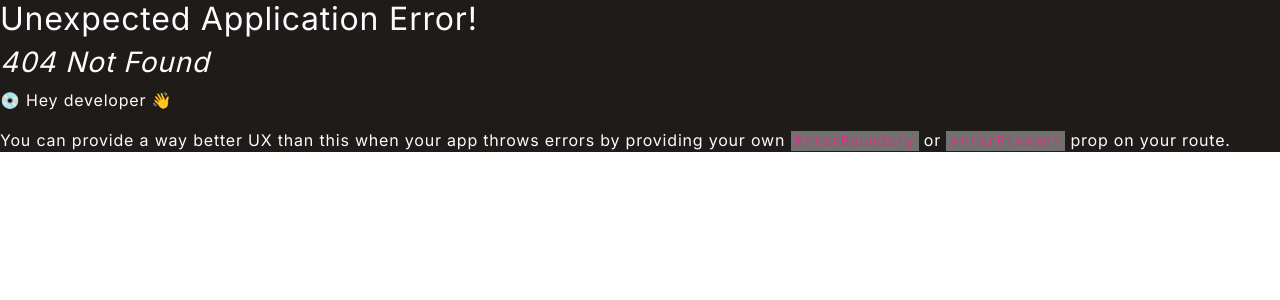
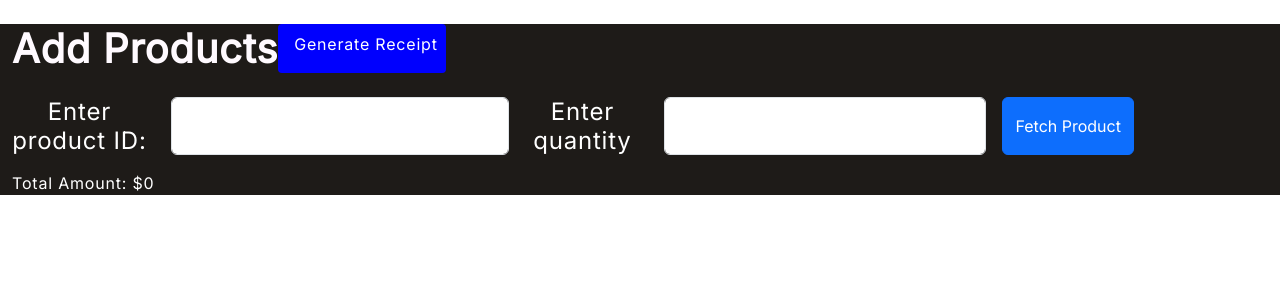
Before and after one commit to tobidechamp15/InvoiceXpress, a React (Create React App) app: page /rec-test in a window 1280 px wide. Before the commit this address had no page. Shown: the top 300 px of the page. Built offline with nearby package versions, Linux system fonts and the light colour scheme; a web font is replaced by a local one.

Commit message:
Get Product By Product ID

```diff
--- a/src/Components/Products.jsx
+++ b/src/Components/Products.jsx
@@ -1,39 +1,32 @@
 import React, { useEffect, useState } from "react";
 import { Link } from "react-router-dom";
 import axiosInstance from "./axios/axios";
+import headers from "./headers/headers";
 
 const Products = () => {
   //   const [showModal, setShowModal] = useState(false);
 
   const [userProducts, setUserProducts] = useState([]);
-  const userToken = localStorage.getItem("userToken");
-  const userID = localStorage.getItem("userID");
+  //   const userToken = localStorage.getItem("userToken");
+  //   const userID = localStorage.getItem("userID");
   //   console.log(userID);
   const getAllProduct = () => {
     axiosInstance
-      .get("/getAllProduct", {
-        headers: {
-          Authorization: `Bearer ${userToken}`,
-        },
+      .get("/getAllProduct", { headers })
+      .then((response) => {
+        // console.log(response.data);
+        const datas = response.data.data;
+
+        datas.sort((a, b) => a.productID - b.productID);
+
+        setUserProducts(datas);
       })
-      .then((response) => {
-        const datas = response.data.data;
-        let dataList = [];
-        for (let i in datas) {
-          if (datas[i].user === userID) {
-            dataList.push(datas[i]);
-          }
-        }
-        console.log(dataList);
-        dataList.sort((a, b) => a.productID - b.productID);
-
-        setUserProducts(dataList);
-      });
+      .catch((err) => console.error(err));
   };
 
   useEffect(() => {
     getAllProduct();
-  }, []);
+  }, [userProducts]);
   return (
     <div className="text-white container-fluid h-screen my-4 ">
       <div className="justify-between items-center flex md:mx-[24px]">
--- /dev/null
+++ b/src/Components/ReceiptTest.jsx
@@ -0,0 +1,106 @@
+import React, { useState } from "react";
+import axiosInstance from "./axios/axios";
+import headers from "./headers/headers";
+
+const ReceiptTest = () => {
+  const [products, setProducts] = useState([]);
+  const [productInput, setProductInput] = useState({ id: "", quantity: "" });
+
+  const handleInputChange = (e) => {
+    const { name, value } = e.target;
+    setProductInput((prevInput) => ({ ...prevInput, [name]: value }));
+  };
+
+  const fetchProduct = async () => {
+    try {
+      const response = await axiosInstance.get(
+        `/getByProductId/${productInput.id}`,
+        { headers }
+      );
+      const productData = response.data;
+      const productWithQuantity = {
+        ...productData,
+        quantity: productInput.quantity,
+      };
+      setProducts((prevProducts) => [...prevProducts, productWithQuantity]);
+      setProductInput({ id: "", quantity: "" }); // Clear input fields after fetching
+      console.log(products);
+    } catch (error) {
+      console.log(
+        // `Error fetching product with ID ${productInput.id}:`,
+        "Error",
+        error.response.data.message
+      );
+    }
+  };
+
+  const handleSubmit = (e) => {
+    e.preventDefault();
+    if (productInput.id.trim() !== "" && productInput.quantity.trim() !== "") {
+      fetchProduct();
+    }
+  };
+  const calculateTotalAmount = () => {
+    return products.reduce((total, product) => {
+      return total + product.price * product.quantity;
+    }, 0);
+  };
+  return (
+    <div className="text-white container-fluid h-screen my-4 ">
+      <div className="justify-between items-center flex md:mx-[24px]">
+        <span className="nav-title">Add Products</span>
+        <span
+          to="/dashboard/add-products"
+          //   onClick={setShowModal(true)}
+          className="flex gap-2 items-center gen-rec-cont"
+        >
+          <img src="" alt="" />
+          <span className="gen-rec">Generate Receipt</span>
+        </span>
+      </div>
+      <div className="flex flex-col w-full justify-center items-center mt-4">
+        <form
+          onSubmit={handleSubmit}
+          className=" flex flex-col gap-3 xsm:w-full md:w-3/5 mt-16 items-center justify-center"
+        >
+          <div className=" flex-col flex gap-4 items-start w-full">
+            <span className="input-name">Enter product ID:</span>
+            <input
+              type="number"
+              className="form-control input-text"
+              name="id"
+              value={productInput.id}
+              onChange={handleInputChange}
+              required
+            />
+          </div>
+          <div className=" flex-col flex gap-4 items-start w-full">
+            <span className="input-name">Enter quantity</span>
+            <input
+              type="number"
+              className="form-control input-text"
+              name="quantity"
+              value={productInput.quantity}
+              onChange={handleInputChange}
+              required
+            />
+          </div>
+          <button type="submit" className="btn btn-primary">
+            Fetch Product
+          </button>
+        </form>
+      </div>
+      <ul>
+        {products.map((product, index) => (
+          <li key={index}>
+            {product.productName} - #{product.price} - Quantity:{" "}
+            {product.quantity}
+          </li>
+        ))}
+      </ul>
+      <div>Total Amount: ${calculateTotalAmount()}</div>
+    </div>
+  );
+};
+
+export default ReceiptTest;
```
Also changed, not shown: src/index.js (+7 -2 lines).
